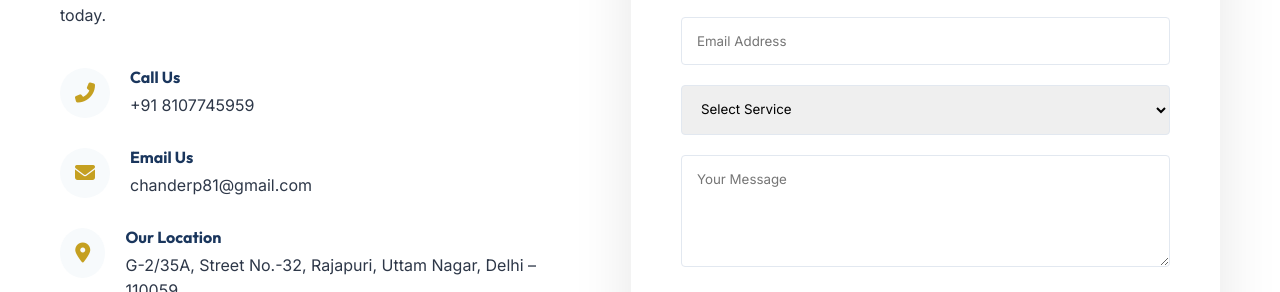
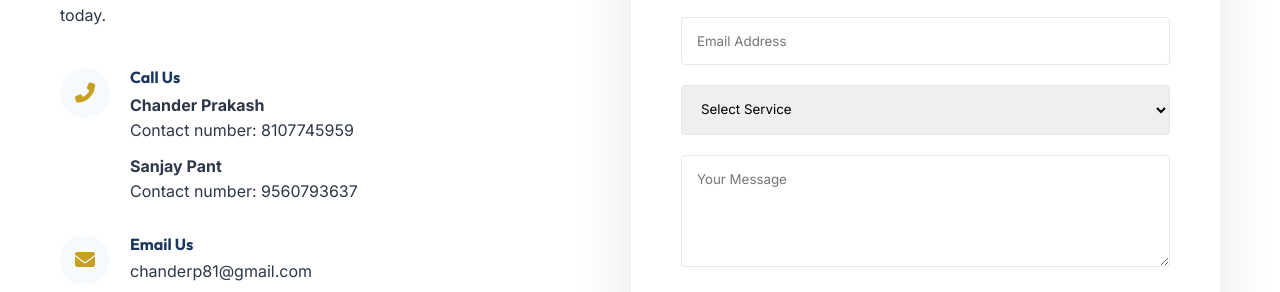
Before and after one commit to Dwarakesh0samal/GHS, a website: page index.html in a window 1280 px wide. Shown: the part 10033-10325 px from the top of the page. Drawn offline with Linux system fonts and the light colour scheme.

Commit message:
Updated contact section with specific personnel contact details as requested

```diff
--- a/index.html
+++ b/index.html
@@ -734,7 +734,9 @@
                             <i class="fas fa-phone-alt"></i>
                             <div>
                                 <h4>Call Us</h4>
-                                <p>+91 8107745959</p>
+                                <p><strong>Chander Prakash</strong><br>Contact number: 8107745959</p>
+                                <p style="margin-top: 10px;"><strong>Sanjay Pant</strong><br>Contact number: 9560793637
+                                </p>
                             </div>
                         </div>
                         <div class="info-item">
```
